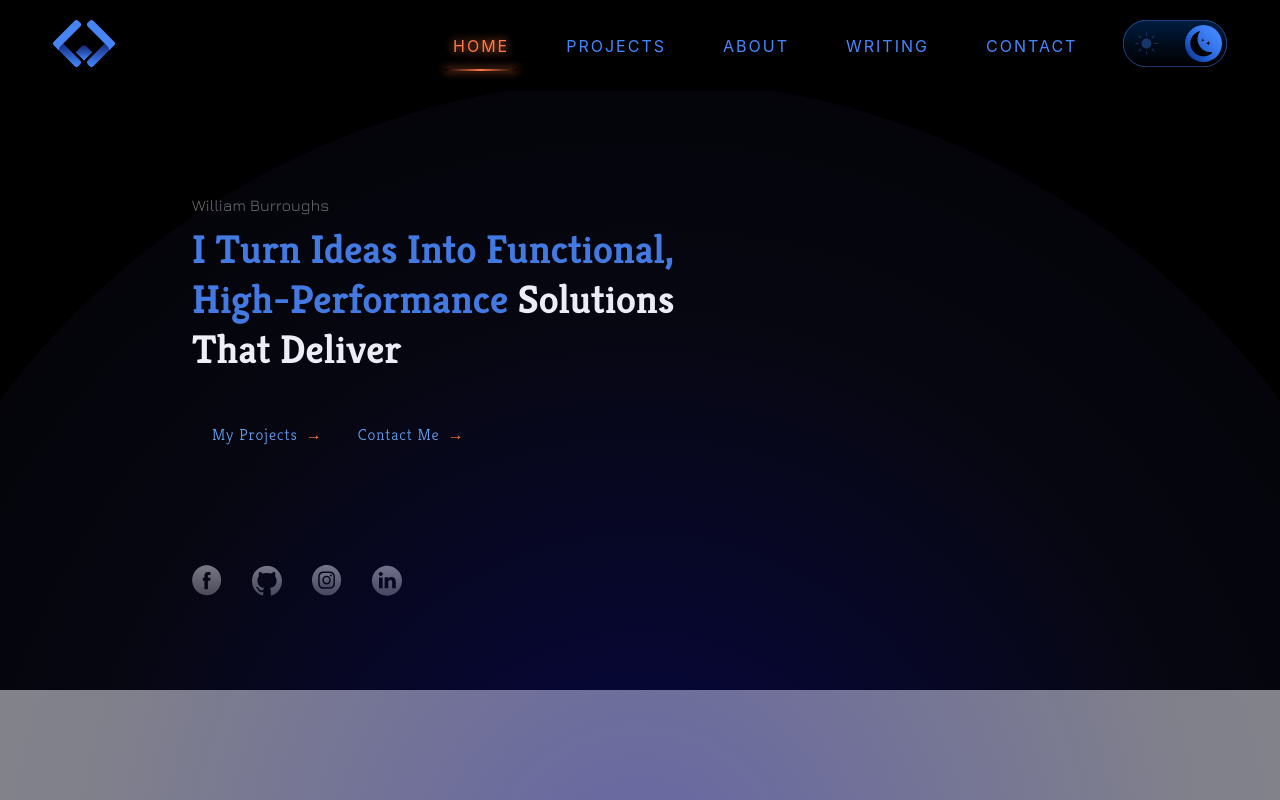
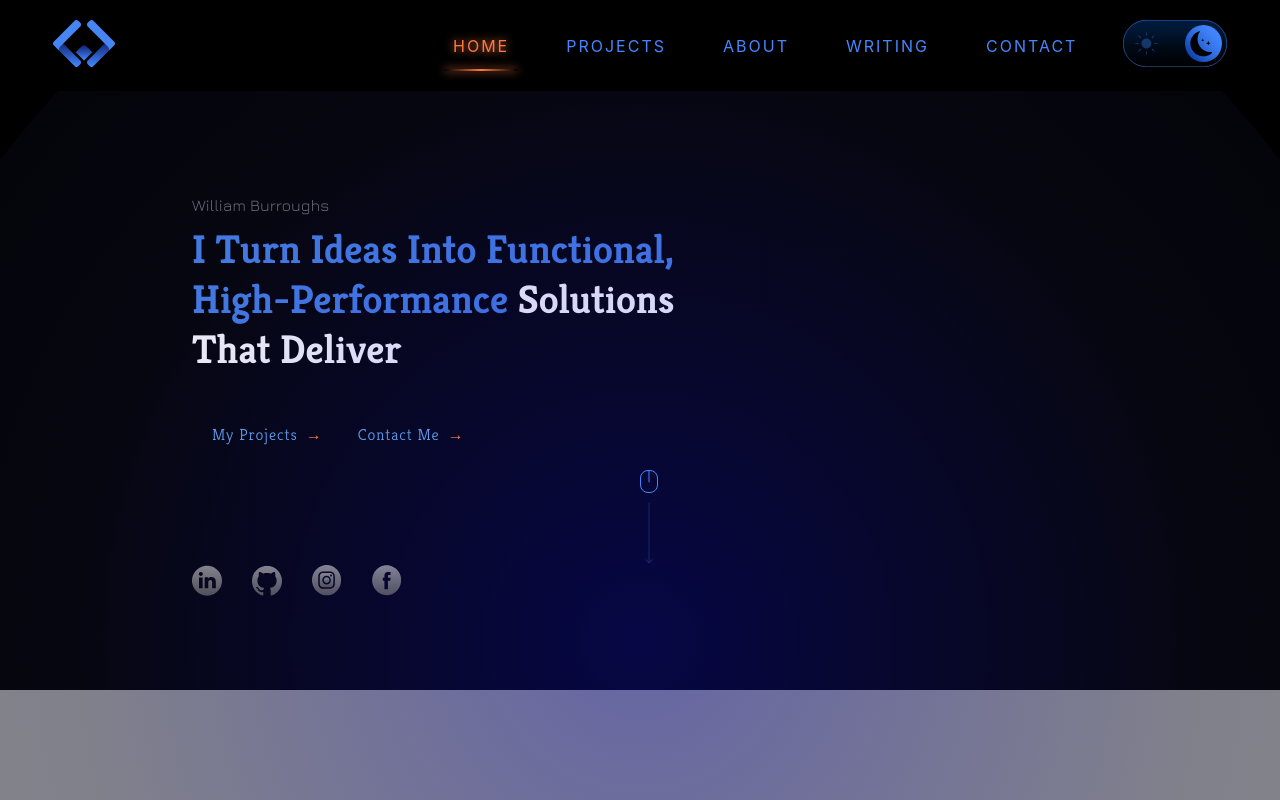
Before and after one commit to WillCBurroughs/personal_website, a React (Create React App) app: page / in a window 1280 px wide. Shown: the top 800 px of the page. Built offline with nearby package versions, Linux system fonts and the light colour scheme; a web font is replaced by a local one.

Commit message:
Adding mouse down icon

```diff
--- /dev/null
+++ b/src/components/atoms/MouseDownHeader.js
@@ -0,0 +1,10 @@
+import mouseScroll from '../../images/mouseScroll.svg'
+import '../../App.css'
+
+function MouseDownHeader() {
+  return (
+    <img className = "mouseDown" src = {mouseScroll} width = {"18px"} />
+  );
+}
+
+export default MouseDownHeader;
--- a/src/components/molecules/HomeHeroLeft.js
+++ b/src/components/molecules/HomeHeroLeft.js
@@ -17,10 +17,10 @@ function HomeHeroleft() {
                 <a href="#">Contact Me</a>
             </div>
             <div class="holdSocials">
-                <img src = {Facebook} width = {"30px"} />
-                <img src = {Github} width = {"30px"} />
-                <img src = {Instagram} width = {"30px"} />
-                <img src = {LinkedIn} width = {"30px"} />
+               <a href="https://www.linkedin.com/in/william-carson-burroughs/"><img src = {LinkedIn} width = {"30px"} /></a>
+               <a href="https://github.com/WillCBurroughs"><img src = {Github} width = {"30px"} /></a>
+               <a href="https://www.instagram.com/w.burroughs/"><img src = {Instagram} width = {"30px"} /></a>
+               <a href="https://www.facebook.com/william.burroughs.1610/"><img src = {Facebook} width = {"30px"} /></a>
             </div>
         </div>
     );
--- a/src/index.css
+++ b/src/index.css
@@ -206,6 +206,10 @@ h1, h2, h3 {
     margin-top: 120px;
   }
 
+  .holdSocials a {
+    z-index: 5;
+  }
+
   .blurredCircle {
     border-radius: 50%; /* Makes it a perfect circle */
 
@@ -220,5 +224,12 @@ h1, h2, h3 {
     position: absolute;
     top: 50%;
     left: 50%;
-    transform: translate(-50%, -20%);
+    transform: translate(-50%, -35%);
   }
+
+  .mouseDown {
+    position: absolute;
+    left: 50%;
+    top: 70%;
+    transform: translate(0%, -90px);
+  }
--- a/src/pages/Home.js
+++ b/src/pages/Home.js
@@ -3,6 +3,7 @@ import NavBar from "../components/organisms/NavBar";
 import HomeHeroLeft from "../components/molecules/HomeHeroLeft"
 import '../App.css';
 import ShadowBlur from "../components/atoms/ShadowBlur"
+import MouseDownHeader from "../components/atoms/MouseDownHeader";
 
 // function App() {
 //   return (
@@ -28,7 +29,7 @@ export default function Home() {
       <NavBar/>
       <HomeHeroLeft/>
       <ShadowBlur width = {1600}/>
-
+      <MouseDownHeader/>
     </div>
   );
 }
```
Also changed, not shown: src/images/mouseScroll.svg (added).
